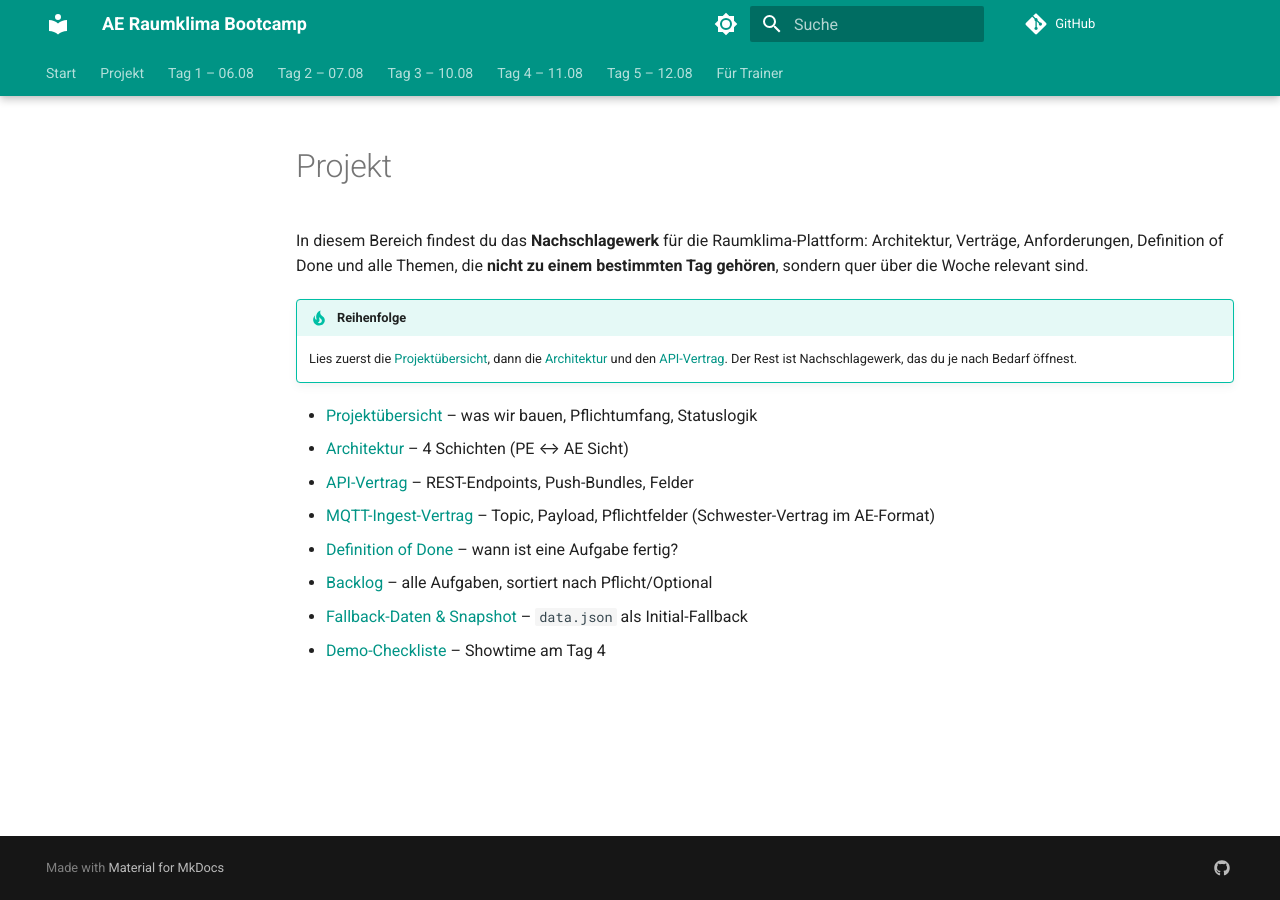
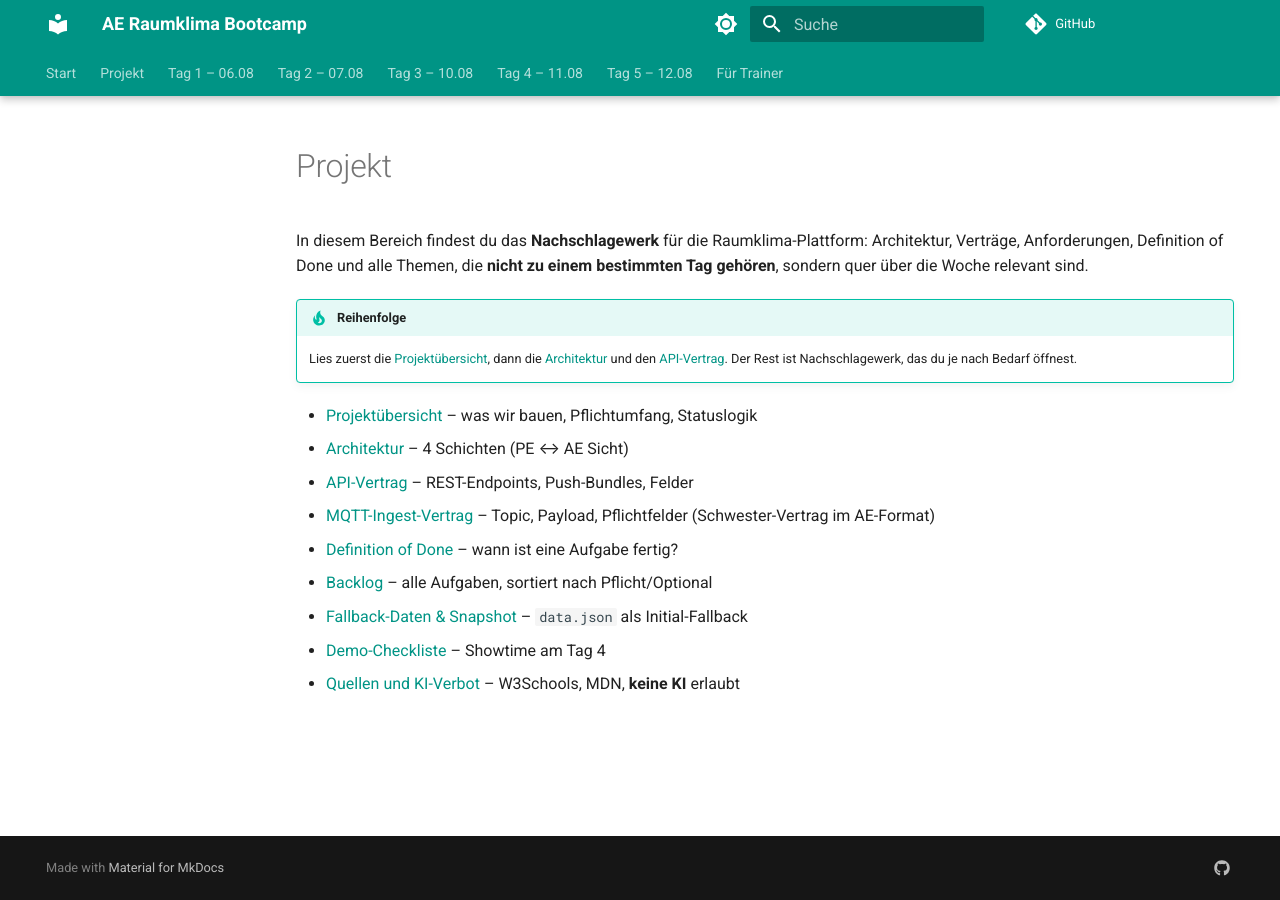
Before and after one commit to HeiligerG/ae-raumklima-bootcamp, an MkDocs documentation site: the page built from docs/projekt/index.md, in a window 1280 px wide. Built offline with MkDocs 1.6.1 and Material for MkDocs 9.7.7, drawn with Linux system fonts in a browser that asks for light colours; comment, search, counter and statistics services are not loaded.

Commit message:
docs: projekt/index und mkdocs.yml um quellen-Link erweitern
- projekt/index.md: Neuer Link auf 'Quellen & KI-Verbot'
- mkdocs.yml: Neue Navi-Zeile 'Quellen & KI-Verbot' unter
  Projekt (sichtbar in der gesamten Doku)

quellen.md ist jetzt ueber die Navigation erreichbar -
Lernende koennen es jederzeit aufrufen.

```diff
--- a/docs/projekt/index.md
+++ b/docs/projekt/index.md
@@ -24,3 +24,5 @@ sind.
 - [Fallback-Daten & Snapshot](mockdaten.md) – `data.json` als
   Initial-Fallback
 - [Demo-Checkliste](demo-checkliste.md) – Showtime am Tag 4
+- [Quellen und KI-Verbot](quellen.md) – W3Schools, MDN, **keine KI**
+  erlaubt
```
